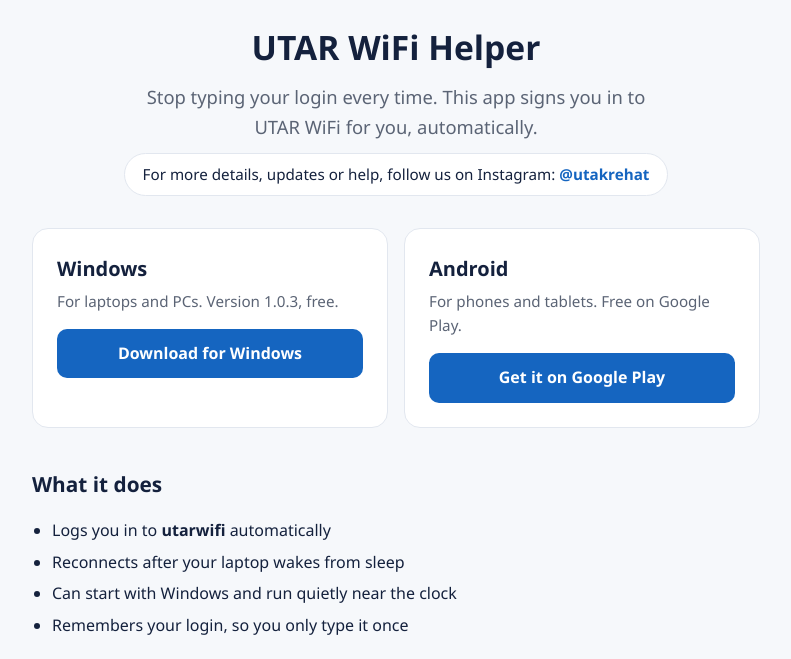
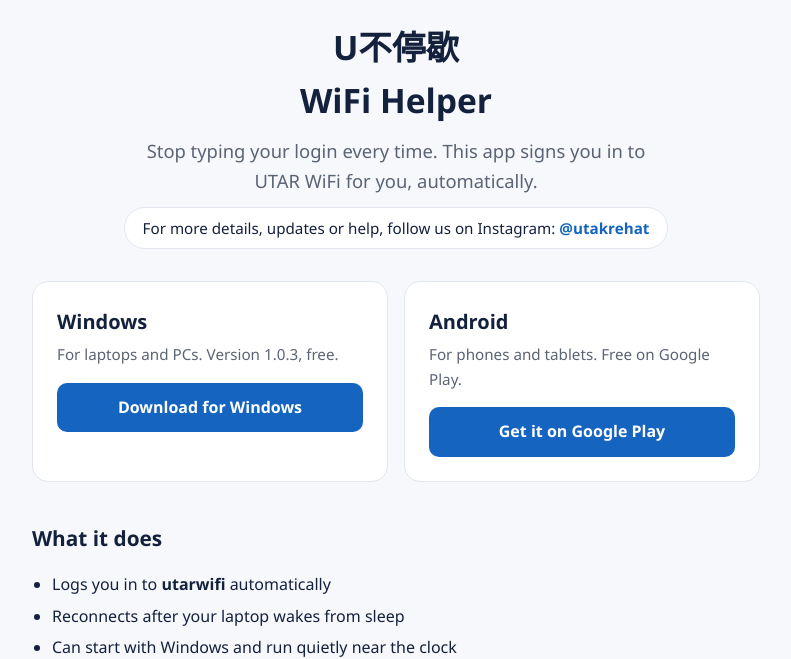
Before and after one commit to 3ug1n3/wifi-helper-pc-webpage, a plain HTML site: page index.html in a window 1280 px wide. Shown: the part 147-806 px from the top of the page, without its empty margins (244-1035 px from the left). Drawn offline with Linux system fonts and the light colour scheme.

Commit message:
Website: rename title to U不停歇 WiFi Helper (two rows)
Co-Authored-By: Claude Opus 5.5 <noreply@anthropic.com>

```diff
--- a/index.html
+++ b/index.html
@@ -3,7 +3,7 @@
 <head>
 <meta charset="utf-8">
 <meta name="viewport" content="width=device-width, initial-scale=1">
-<title>UTAR WiFi Helper</title>
+<title>U不停歇 WiFi Helper</title>
 <meta name="description" content="Log in to UTAR school WiFi automatically. Free for Windows and Android.">
 <link rel="icon" href="logo.png">
 <!-- Google AdSense: paste the code Google gives you here after your site is approved. -->
@@ -47,8 +47,8 @@
 <body>
 <main>
   <header>
-    <img src="logo.png" alt="UTAR WiFi Helper logo">
-    <h1>UTAR WiFi Helper</h1>
+    <img src="logo.png" alt="U不停歇 WiFi Helper logo">
+    <h1>U不停歇<br>WiFi Helper</h1>
     <p class="lead">Stop typing your login every time. This app signs you in to UTAR WiFi for you, automatically.</p>
     <p class="ig">For more details, updates or help, follow us on Instagram:
       <a href="https://www.instagram.com/utakrehat/" target="_blank" rel="noopener">@utakrehat</a></p>
```
